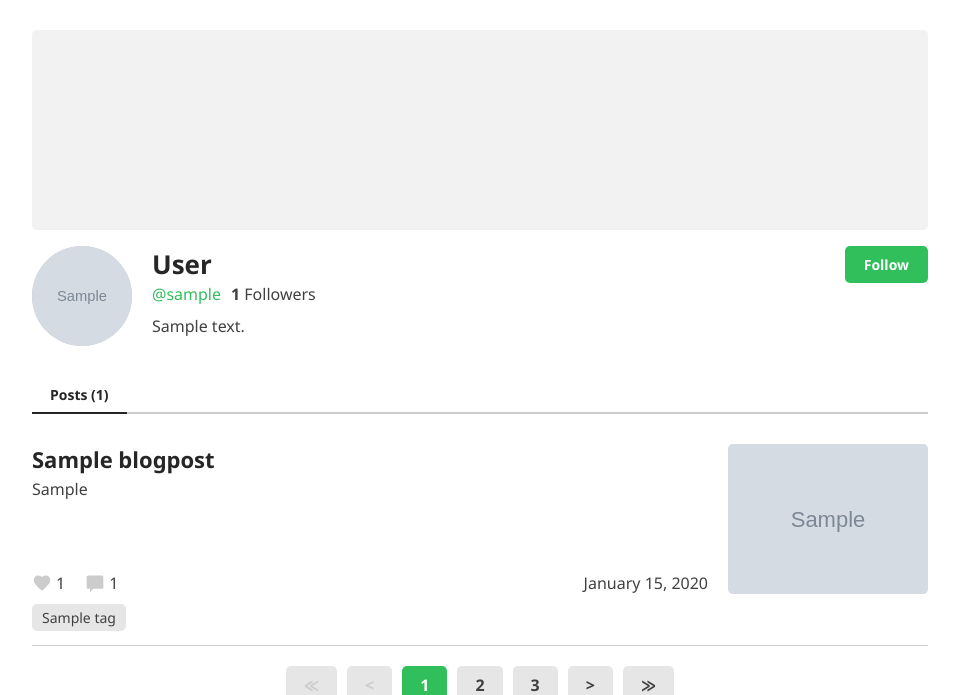
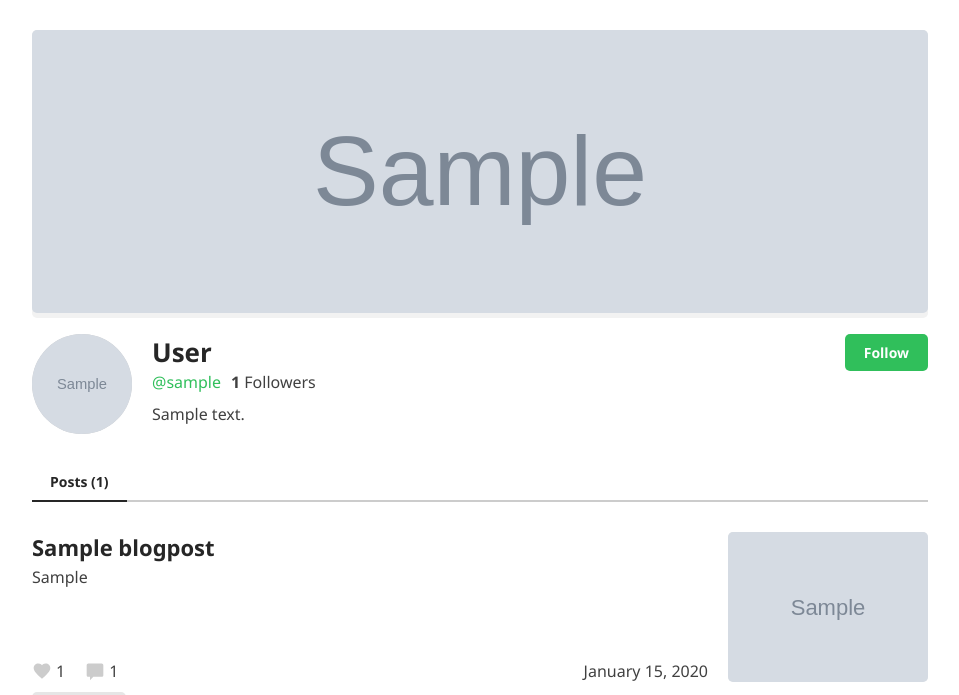
Before and after one commit to Anas-Shakeel/bitlog, a Django app: a page that uses users/templates/users/profile.html in a window 1280 px wide. Shown: the part 69-764 px from the top of the page, without its empty margins (160-1119 px from the left). Run offline with Django 5.2, Linux system fonts and the light colour scheme; tables that the repository leaves empty hold one stand-in row (values such as "Sample post"); grey boxes marked "Sample" are stand-in pictures.

Commit message:
Add profile banner

```diff
--- a/static/css/style.css
+++ b/static/css/style.css
@@ -661,9 +661,17 @@ main {
 
 /* Profile Styling */
 .profile-banner {
-    height: 200px;
+    min-height: 200px;
     background-color: var(--img-placeholder-clr);
     border-radius: var(--border-radius);
+}
+.profile-banner img {
+    width: 100%;
+    height: 100%;
+    border-radius: var(--border-radius);
+
+    aspect-ratio: 19/6;
+    object-fit: cover;
 }
 
 .profile-detail-container {
--- a/users/models.py
+++ b/users/models.py
@@ -10,6 +10,11 @@ class Profile(models.Model):
     bio = models.TextField(max_length=500, null=True, blank=True)  # Supports Markdown
     profile_picture = models.ImageField(
         upload_to="user_profiles/",
+        null=True,
+        blank=True,
+    )
+    profile_banner = models.ImageField(
+        upload_to="profile_banners/",
         null=True,
         blank=True,
     )
--- a/users/templates/users/profile.html
+++ b/users/templates/users/profile.html
@@ -8,7 +8,10 @@
 
 <!-- Banner -->
 <div class="profile-banner mb-1">
-    <img src="" alt="" />
+    <!-- Profile Banner -->
+    {% if profile.profile_banner %}
+    <img src="{{ profile.profile_banner.url }}" alt="{{profile.user.username}}-banner"/>
+    {% endif %}
 </div>
 
 <!-- Profile Detail -->
```
Also changed, not shown: users/migrations/0005_profile_profile_banner.py (added).
